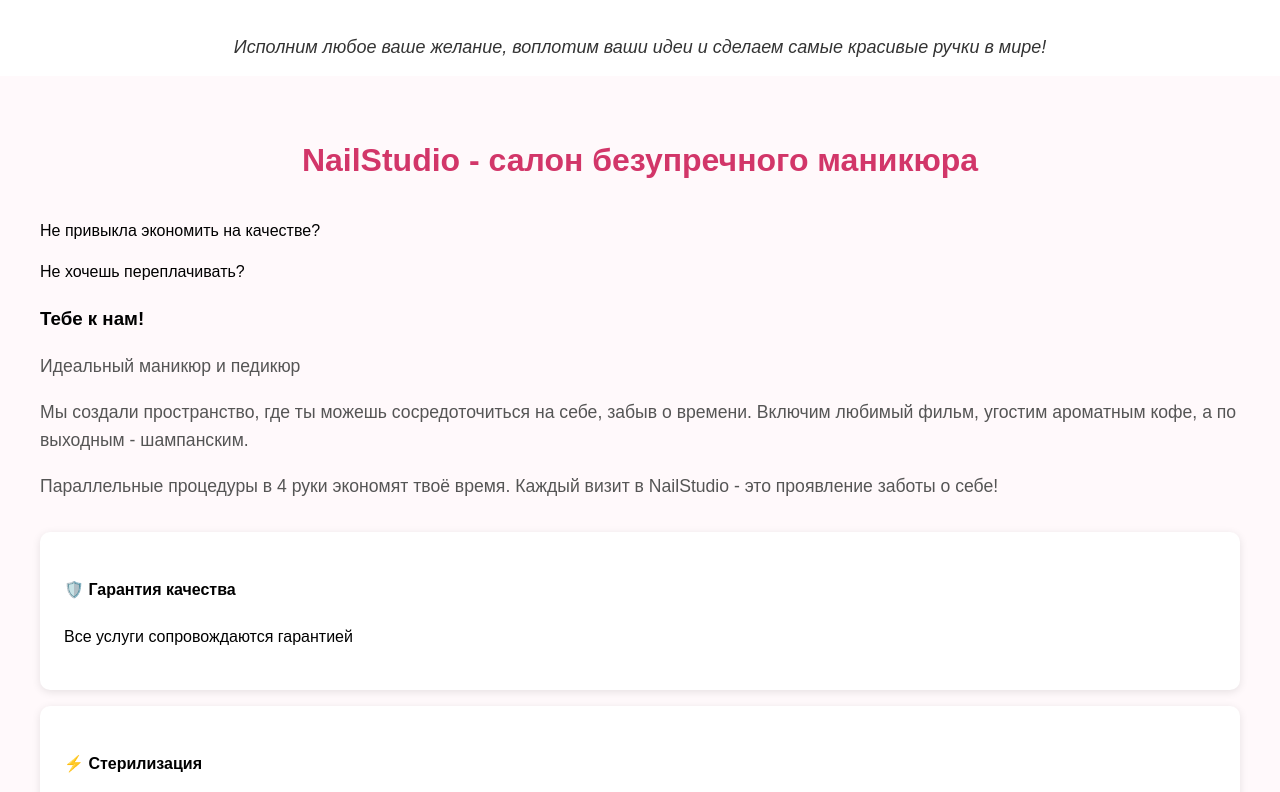
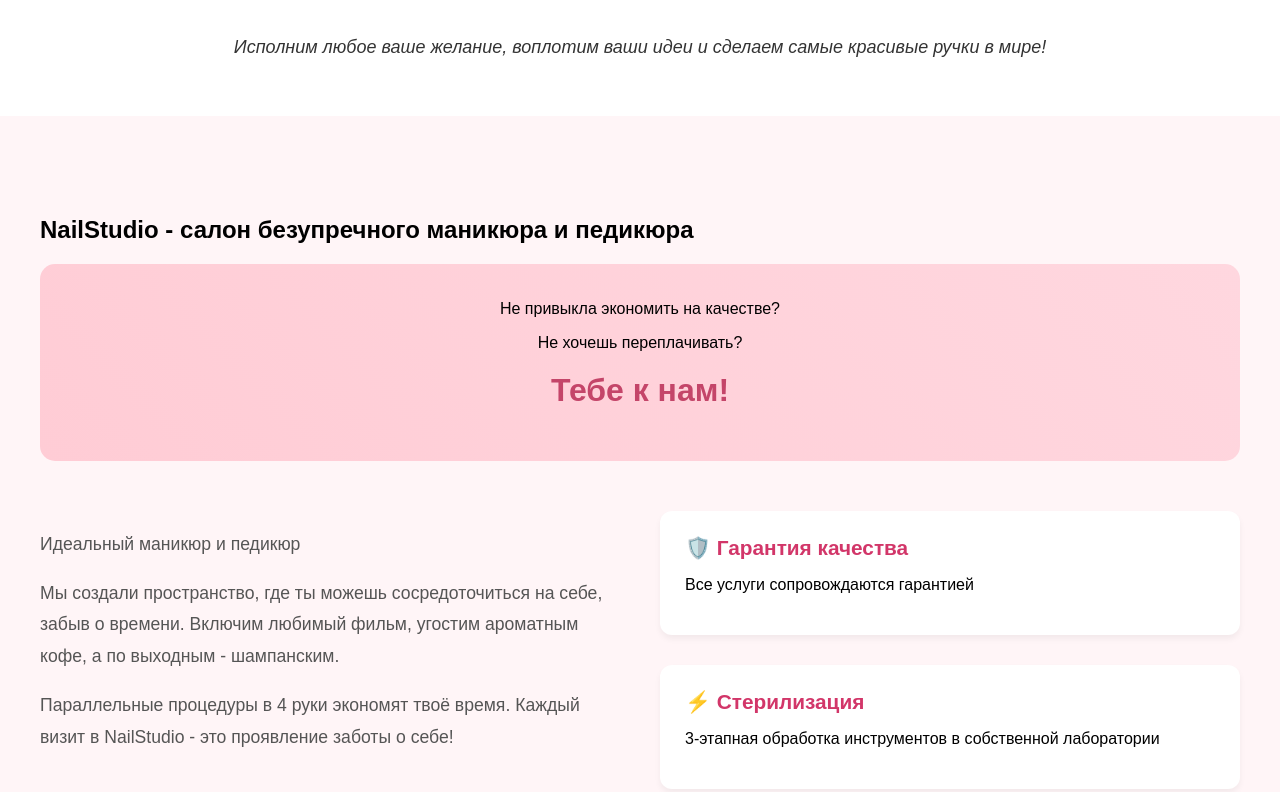
Before and after one commit to pompitata/NailSalon, a website: page client/index.html in a window 1280 px wide. Shown: the part 623-1415 px from the top of the page. Drawn offline with Linux system fonts and the light colour scheme.

Commit message:
Fix error

```diff
--- a/client/index.html
+++ b/client/index.html
@@ -4,7 +4,6 @@
     <meta charset="UTF-8">
     <title>NailStudio</title>
     <link rel="stylesheet" href="styles.css">
-    <meta name="viewport" content="width=device-width, initial-scale=1.0">
 </head>
 <body>
 <!-- Шапка -->
@@ -54,21 +53,20 @@
 <!-- Секция "О студии" -->
 <section id="about" class="about-section">
     <div class="about-content">
-        <h2>NailStudio - салон безупречного маникюра</h2>
+        <h2>NailStudio - салон безупречного маникюра и педикюра</h2>
 
         <div class="about-highlight">
-            <p class="highlight-text">Не привыкла экономить на качестве?</p>
-            <p class="highlight-text">Не хочешь переплачивать?</p>
+            <p>Не привыкла экономить на качестве?</p>
+            <p>Не хочешь переплачивать?</p>
             <h3>Тебе к нам!</h3>
         </div>
 
         <div class="about-grid">
             <div class="about-text">
-                <p class="lead">Идеальный маникюр и педикюр</p>
+                <p>Идеальный маникюр и педикюр</p>
                 <p>Мы создали пространство, где ты можешь сосредоточиться на себе, забыв о времени. Включим любимый фильм, угостим ароматным кофе, а по выходным - шампанским.</p>
                 <p>Параллельные процедуры в 4 руки экономят твоё время. Каждый визит в NailStudio - это проявление заботы о себе!</p>
             </div>
-
             <div class="about-features">
                 <div class="feature-item">
                     <h4>🛡️ Гарантия качества</h4>
--- a/client/styles.css
+++ b/client/styles.css
@@ -335,11 +335,10 @@
 }
 
 /* About Section */
-/* О студии - Основной блок */
 .about-section {
-    padding: 2rem 1rem;
-    background: #fff9fb;
-    line-height: 1.6;
+    padding: 80px 20px;
+    background: #fff5f7;
+    margin: 40px 0;
 }
 
 .about-content {
@@ -347,73 +346,53 @@
     margin: 0 auto;
 }
 
-/* Заголовки */
-.about-section h2 {
-    font-size: 2rem;
-    color: #d23669;
+.about-highlight {
     text-align: center;
-    margin-bottom: 2rem;
+    margin: 20px 0;
+    padding: 20px;
+    background: linear-gradient(45deg, #ffccd5, #ffd7df);
+    border-radius: 15px;
 }
 
-/* Текстовые блоки */
-.about-text {
-    font-size: 1.1rem;
-    color: #555;
-    margin-bottom: 2rem;
+.about-highlight h3 {
+    color: #c44569;
+    font-size: 2em;
+    margin-top: 20px;
 }
 
-/* Особенности */
-.feature-item {
-    padding: 1.5rem;
-    background: white;
-    border-radius: 10px;
-    margin-bottom: 1rem;
-    box-shadow: 0 2px 8px rgba(0,0,0,0.1);
+.about-grid {
+    display: grid;
+    grid-template-columns: 1fr 1fr;
+    gap: 40px;
+    margin-top: 50px;
 }
 
-/* Адаптация для мобильных */
-@media (max-width: 768px) {
-    .about-grid {
-        grid-template-columns: 1fr;
-        gap: 20px;
-    }
-
-    .about-section h2 {
-        font-size: 1.5rem;
-    }
-
-    .about-text {
-        font-size: 1rem;
-    }
-
-    .feature-item {
-        padding: 1rem;
-    }
+.about-text {
+    font-size: 1.1em;
+    line-height: 1.8;
+    color: #555;
 }
 
-/* Для очень маленьких экранов */
-/*@media (max-width: 480px) {
-    .about-section {
-        padding: 1rem 0.5rem;
-    }
-
-    .about-highlight h3 {
-        font-size: 1.2rem;
-    }
-}*/
-
-/* Плавное появление */
-.about-content {
-    animation: fadeIn 1s ease-out;
+.about-features {
+    display: flex;
+    flex-direction: column;
+    gap: 30px;
 }
 
-@keyframes fadeIn {
-    from { opacity: 0; transform: translateY(20px); }
-    to { opacity: 1; transform: translateY(0); }
+.feature-item {
+    padding: 25px;
+    background: white;
+    border-radius: 12px;
+    box-shadow: 0 4px 6px rgba(0,0,0,0.05);
+    transition: transform 0.3s ease;
 }
 
-/* Ховер-эффекты */
 .feature-item:hover {
     transform: translateY(-5px);
-    transition: all 0.3s ease;
 }
+
+.feature-item h4 {
+    color: #d23669;
+    margin: 0 0 15px 0;
+    font-size: 1.3em;
+}
```
